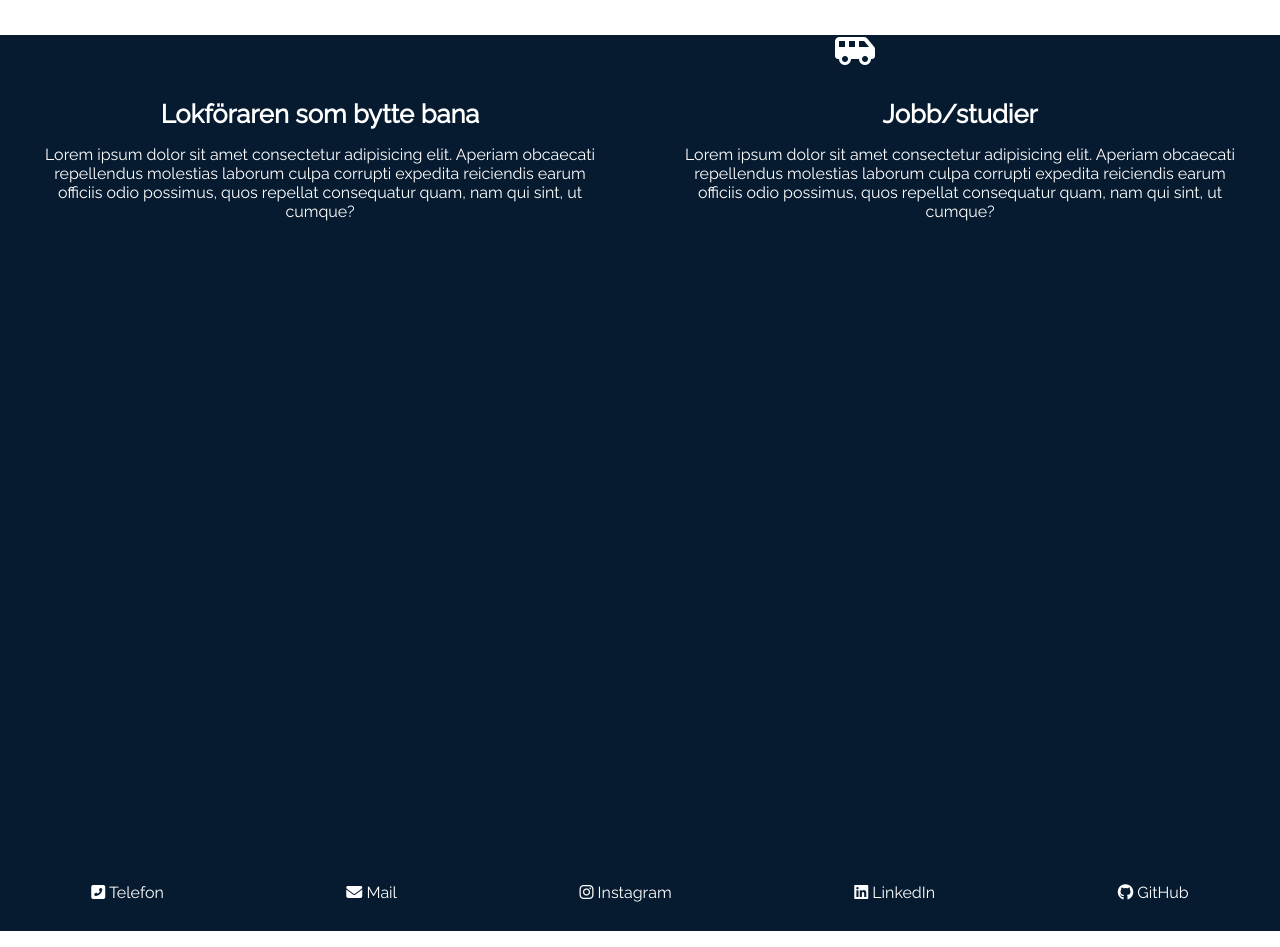
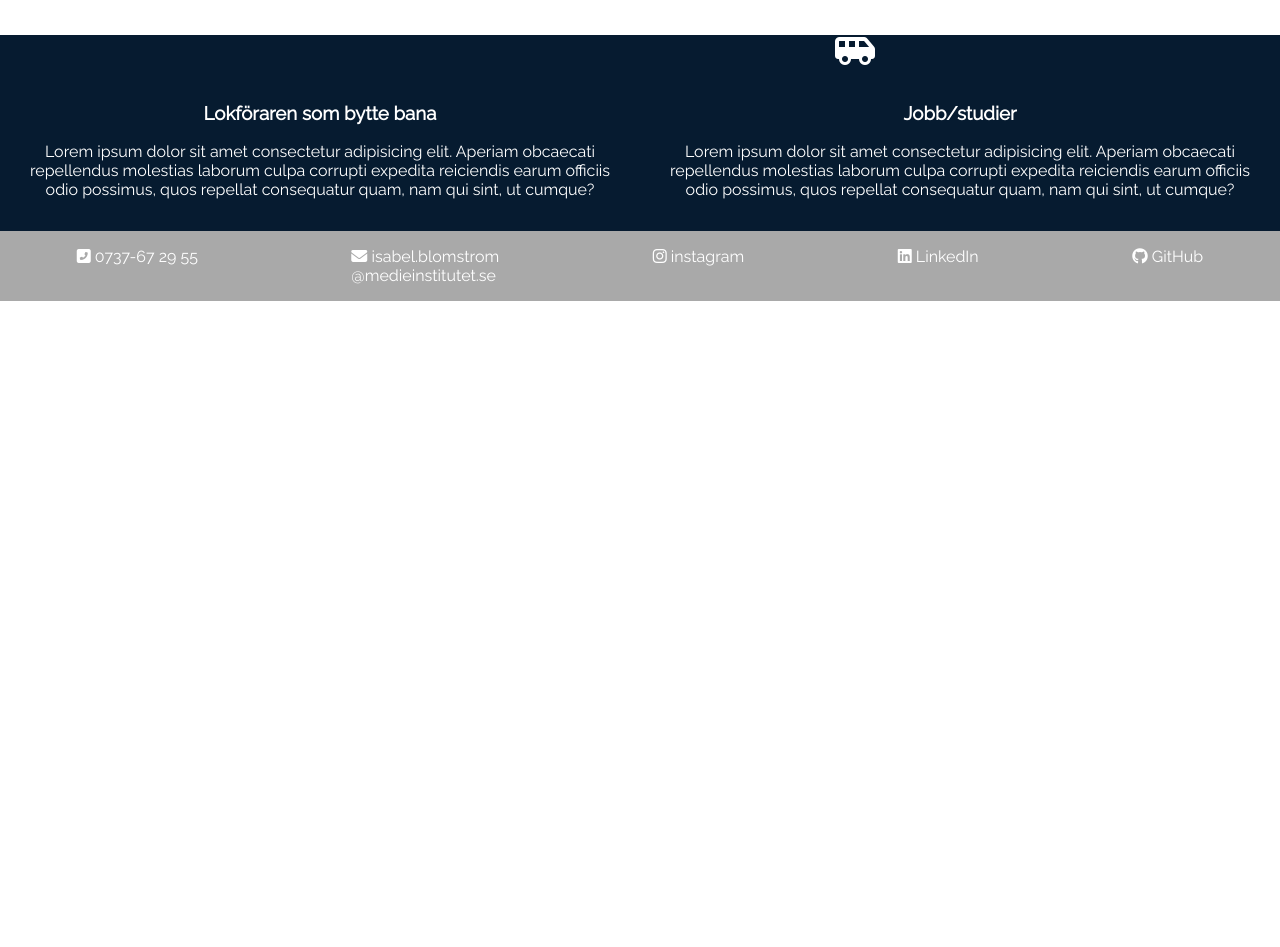
Before and after one commit to IsabelBlomstrom/LAB2, a plain HTML site: page index.html in a window 1280 px wide. Shown: the part 765-1712 px from the top of the page. After the commit the page ends 1066 px from the top, so only its background shows below. Drawn offline with nearby package versions, Linux system fonts and the light colour scheme; a script that the page names is missing.

Commit message:
Fixat footern och länkar

```diff
--- a/index.html
+++ b/index.html
@@ -52,23 +52,34 @@
     <main>
 
         <div>
-            <h2>Lokföraren som bytte bana</h2>
+            <h3>Lokföraren som bytte bana</h3>
             <p>Lorem ipsum dolor sit amet consectetur adipisicing elit. Aperiam obcaecati repellendus molestias laborum culpa corrupti expedita reiciendis earum officiis odio possimus, quos repellat consequatur quam, nam qui sint, ut cumque?</p>
         </div>
 
         <div>
-            <h2>Jobb/studier</h2>
+            <h3>Jobb/studier</h3>
             <p>Lorem ipsum dolor sit amet consectetur adipisicing elit. Aperiam obcaecati repellendus molestias laborum culpa corrupti expedita reiciendis earum officiis odio possimus, quos repellat consequatur quam, nam qui sint, ut cumque?</p>
         </div>
 
     </main>
 
     <footer>
-        <p> <i class="fas fa-phone-square-alt"></i> Telefon</p>
-        <p> <i class="fas fa-envelope"></i> Mail</p>
-        <p> <i class="fab fa-instagram"></i> Instagram</p>
-        <p> <i class="fab fa-linkedin"></i> LinkedIn</p>
-        <p> <i class="fab fa-github"></i> GitHub</p>
+        <p> <i class="fas fa-phone-square-alt"></i> 0737-67 29 55
+        </p>
+
+        <p> <i class="fas fa-envelope"></i> isabel.blomstrom<br>@medieinstitutet.se
+        </p>
+
+        <p> <i class="fab fa-instagram"></i>
+            <a href="https://www.instagram.com/berqvam" target="_blank">instagram</a>
+        </p>
+        <p> <i class="fab fa-linkedin"></i>
+            <a href="https://www.linkedin.com/in/isabel-blomstrom" target="_blank">LinkedIn</a>
+        </p>
+
+        <p> <i class="fab fa-github"></i>
+            <a href="https://github.com/IsabelBlomstrom" target="_blank">GitHub</a>
+        </p>
     </footer>
 
 
--- a/styles.css
+++ b/styles.css
@@ -9,9 +9,8 @@ body {
 
 #vantajs {
     height: 100vh;
-    width: 100vw;
+    width: 100%;
     display: flex;
-    flex-grow: 1;
     flex-direction: column;
     justify-content: space-between;
     align-items: center;
@@ -105,7 +104,7 @@ h2 {
 
 .move {
     background-color: rgb(6, 27, 48);
-    width: 100vw;
+    width: 100%;
     overflow: hidden;
 }
 
@@ -119,25 +118,33 @@ h2 {
 /*Allt nedanför tåget*/
 
 main {
-    height: 100vh;
-    width: 100vw;
     display: flex;
-    flex-grow: 1;
+    flex: 1 100%;
     background-color: black;
 }
 
 main div {
     background-color: rgb(6, 27, 48);
-    width: 50vw;
-    height: 100vh;
-    padding: 2rem;
+    width: 100%;
+    padding: 1rem;
     text-align: center;
 }
 
 footer {
-    width: 100vw;
-    height: 10vh;
+    height: 20%;
     display: flex;
-    flex-grow: 1;
+    flex-wrap: wrap;
+    flex: 1 100%;
     justify-content: space-around;
+    background-color: darkgrey;
 }
+
+a {
+    text-decoration: none;
+    color: white;
+}
+
+a:visited {
+    text-decoration: none;
+    color: wheat;
+}
```
